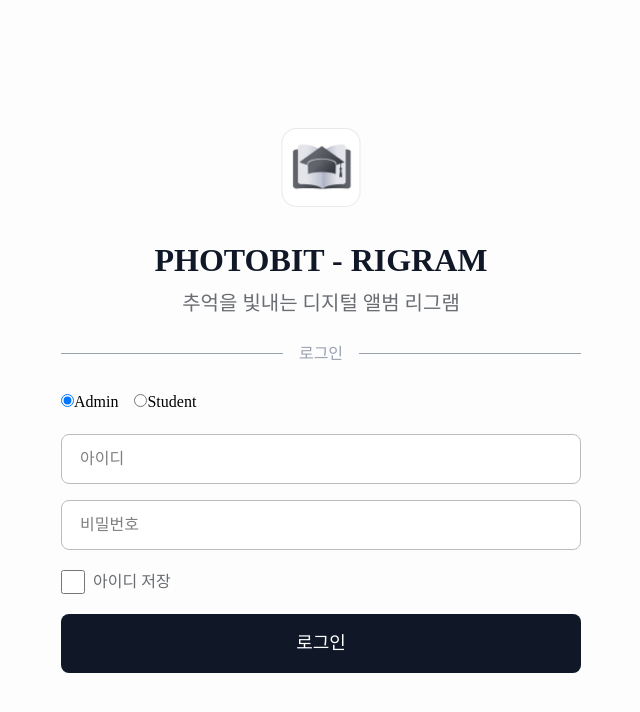
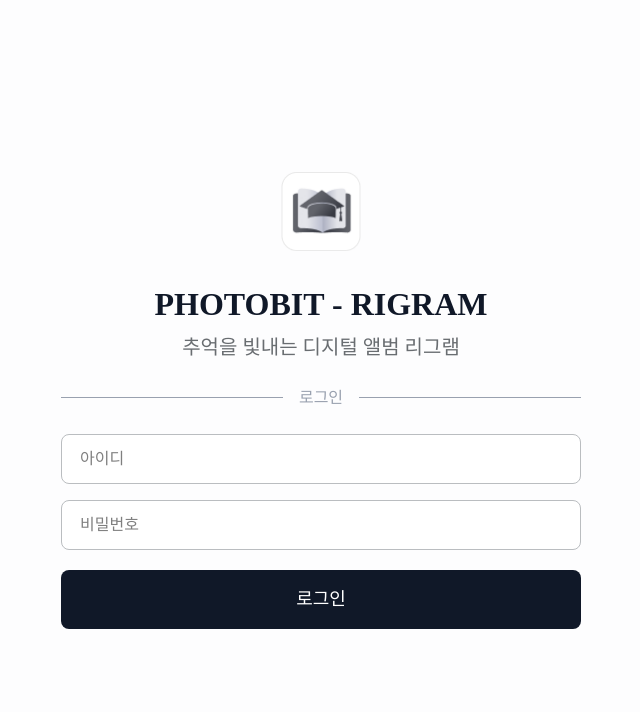
Before and after one commit to Photobit-RIGRAM/RIGRAM, a Next.js app: page /login in a window 1280 px wide. Shown: the top 712 px of the page, without its empty margins (319-959 px from the left). Built offline with nearby package versions, Linux system fonts and the light colour scheme; no server answers.

Commit message:
[Refactor] login 페이지
- 안쓰는 내용 주석 처리

```diff
--- a/src/app/login/page.tsx
+++ b/src/app/login/page.tsx
@@ -1,7 +1,7 @@
 'use client';
 
 import Button from '@/components/button';
-import Checkbox from '@/components/checkbox';
+// import Checkbox from '@/components/checkbox';
 import Input from '@/components/input';
 import { supabase } from '@/utils/supabase/client';
 import Image from 'next/image';
@@ -12,7 +12,7 @@ export default function LoginPage() {
   const router = useRouter();
   const [email, setEmail] = useState('');
   const [password, setPassword] = useState('');
-  const [role, setRole] = useState<'admin' | 'student'>('admin');
+  // const [role, setRole] = useState<'admin' | 'student'>('admin');
   const [isLoading, setIsLoading] = useState(false);
 
   const handleLogin = async (e: React.FormEvent) => {
@@ -80,7 +80,7 @@ export default function LoginPage() {
         </div>
 
         <form action="" className="flex flex-col gap-4 md:gap-5" onSubmit={handleLogin}>
-          <div className="flex gap-4">
+          {/* <div className="flex gap-4">
             <label>
               <input
                 type="radio"
@@ -101,7 +101,7 @@ export default function LoginPage() {
               />
               Student
             </label>
-          </div>
+          </div> */}
           <div className="flex flex-col gap-4">
             <Input
               purpose="id"
@@ -116,7 +116,7 @@ export default function LoginPage() {
               onChange={(e) => setPassword(e.target.value)}
             />
           </div>
-          <Checkbox purpose="id" />
+          {/* <Checkbox purpose="id" /> */}
           <Button
             type="submit"
             className="w-full bg-gray-900 text-white text-18 py-4 rounded-lg"
```
